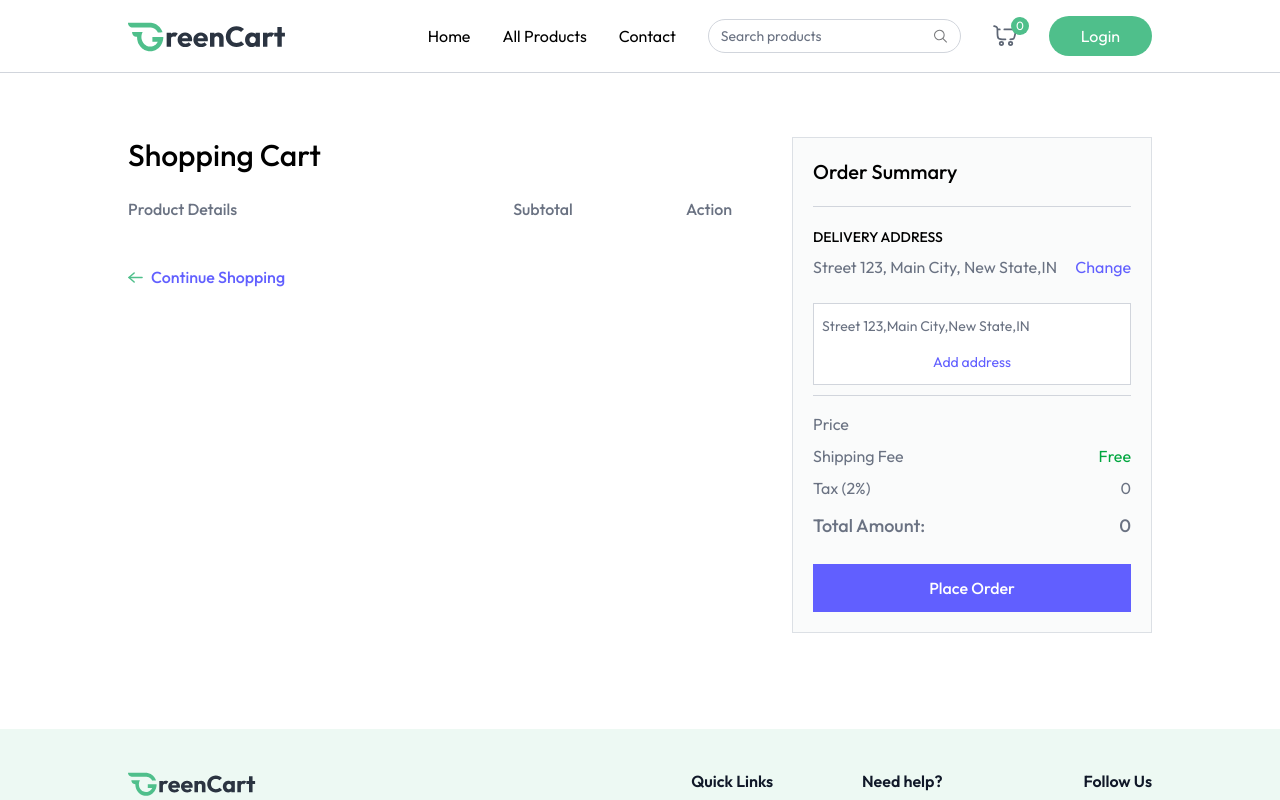
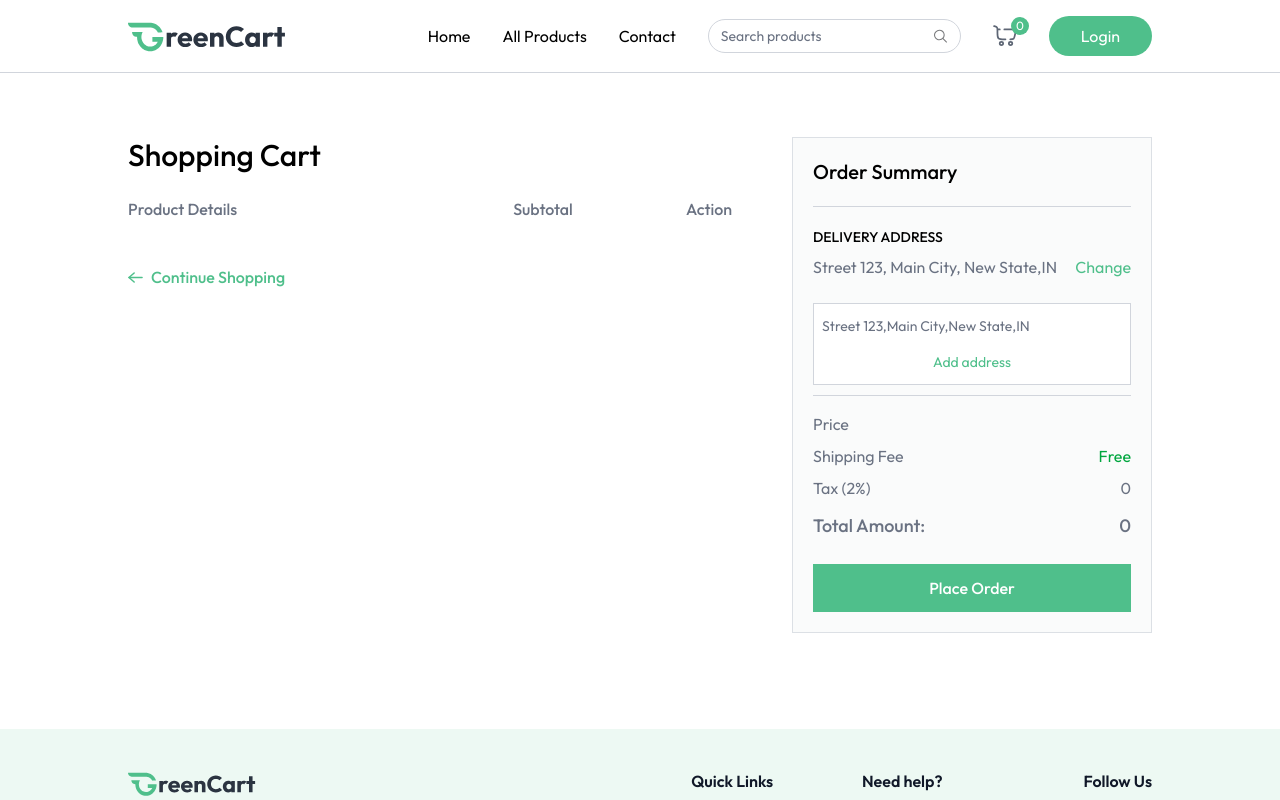
Before and after one commit to leemutai/GreenGro, a React (Vite) app in the folder client/: page /cart in a window 1280 px wide. Both pictures are taken after a click on the button "Change". Shown: the top 800 px of the page. Built offline with nearby package versions, Linux system fonts and the light colour scheme.

Commit message:
Fix cart item removal by ensuring product._id is correctly included in cartArray

```diff
--- a/client/src/pages/Cart.jsx
+++ b/client/src/pages/Cart.jsx
@@ -42,7 +42,7 @@
       <div className="flex-1 max-w-4xl">
         <h1 className="text-3xl font-medium mb-6">
           Shopping Cart{" "}
-          <span className="text-sm text-indigo-500">{getCartCount}</span>
+          <span className="text-sm text-primary">{getCartCount}</span>
         </h1>
 
         <div className="grid grid-cols-[2fr_1fr_1fr] text-gray-500 text-base font-medium pb-3">
@@ -106,7 +106,7 @@
               {product.offerPrice * product.quantity}
             </p>
             <button
-              onClick={() => removeFromCart()}
+              onClick={() => removeFromCart(product._id)}
               className="cursor-pointer mx-auto"
             >
               <img
@@ -123,7 +123,7 @@
             navigate("/products");
             scrollTo(0, 0);
           }}
-          className="group cursor-pointer flex items-center mt-8 gap-2 text-indigo-500 font-medium"
+          className="group cursor-pointer flex items-center mt-8 gap-2 text-primary font-medium"
         >
           <img
             src={assets.arrow_right_icon_colored}
@@ -148,7 +148,7 @@
             </p>
             <button
               onClick={() => setShowAddress(!showAddress)}
-              className="text-indigo-500 hover:underline cursor-pointer"
+              className="text-primary hover:underline cursor-pointer"
             >
               Change
             </button>
@@ -168,7 +168,7 @@
                 ))}
                 <p
                   onClick={() => navigate("/add-address")}
-                  className="text-indigo-500 text-center cursor-pointer p-2 hover:bg-indigo-500/10"
+                  className="text-primary text-center cursor-pointer p-2 hover:bg-primary/10"
                 >
                   Add address
                 </p>
@@ -219,7 +219,7 @@
 
         <button
           onClick={placeOrder}
-          className="w-full py-3 mt-6 cursor-pointer bg-indigo-500 text-white font-medium hover:bg-indigo-600 transition"
+          className="w-full py-3 mt-6 cursor-pointer bg-primary text-white font-medium hover:bg-primary-dull transition"
         >
           {paymentOption === "COD" ? "Place Order" : "Proceed to Checkout"}
         </button>
```
